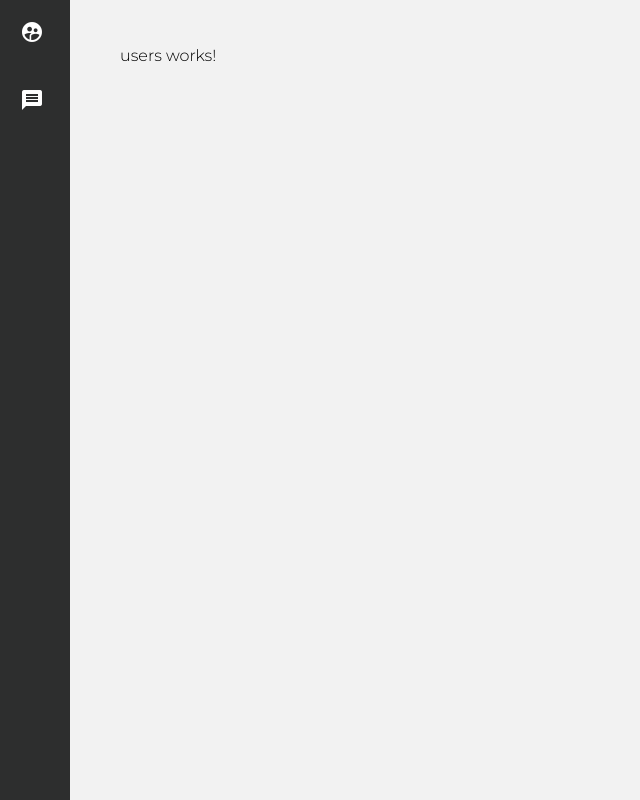
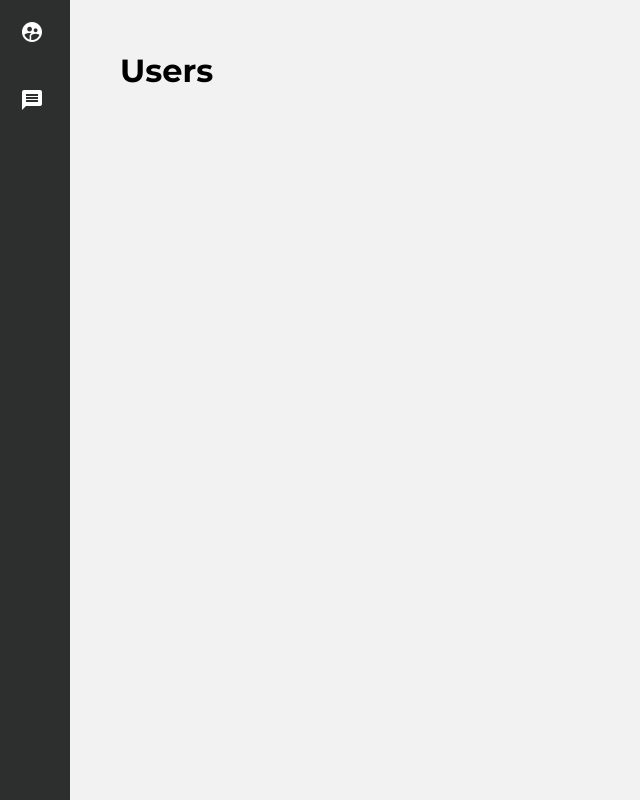
Before and after one commit to parkdhp/ng6-proj, an Angular app: page / in a window 1280 px wide. Shown: the whole page, without its empty margins (0-640 px from the left). Built offline with nearby package versions, Linux system fonts and the light colour scheme.

Commit message:
added html tags for the users page

```diff
--- a/src/app/users/users.component.html
+++ b/src/app/users/users.component.html
@@ -1,3 +1,12 @@
-<p>
-  users works!
-</p>
+<h1>Users</h1>
+
+<ul>
+  <li *ngFor="let user of users$">
+    <a routerLink="/details/{{user.id}}">{{ user.name }}</a>
+
+    <ul>
+      <li>{{ user.email }}</li>
+      <li><a href="http://{{user.website }}">{{ user.website }}</a></li>
+    </ul>
+  </li>
+</ul>
```
